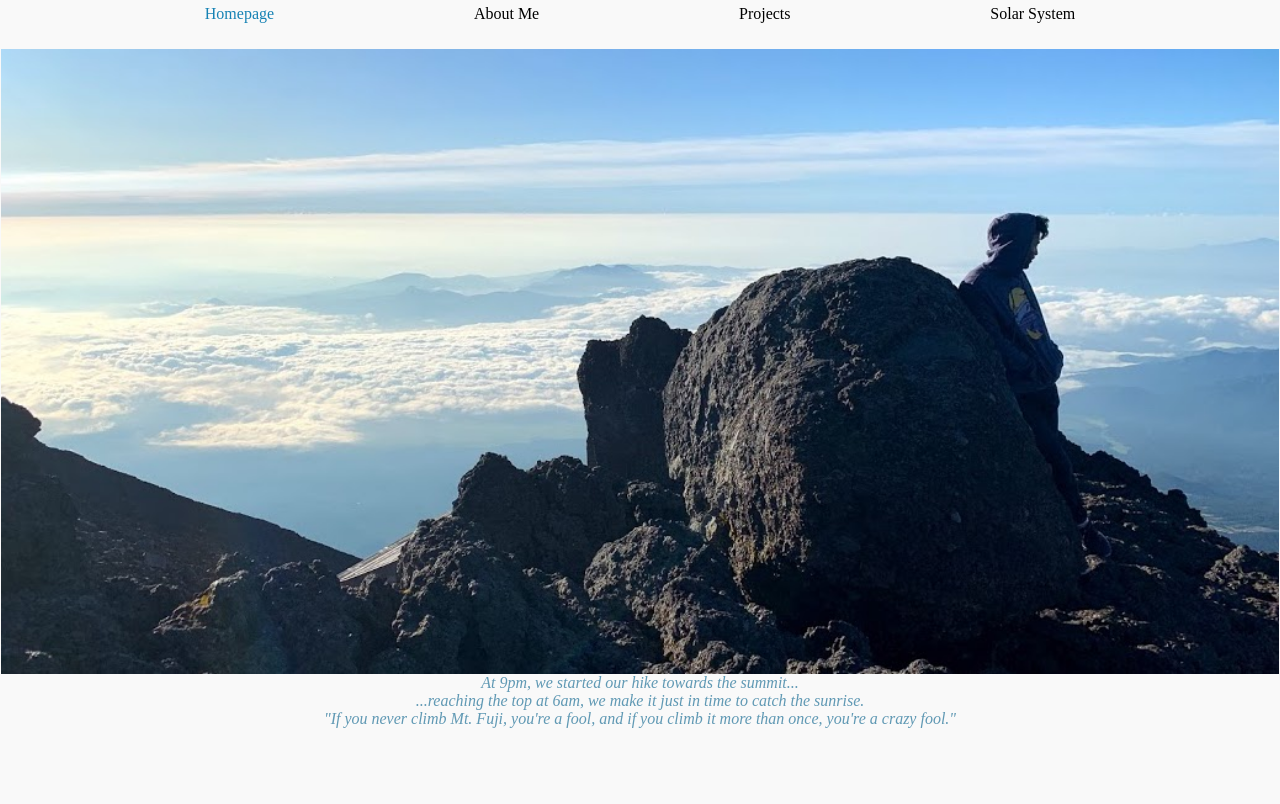
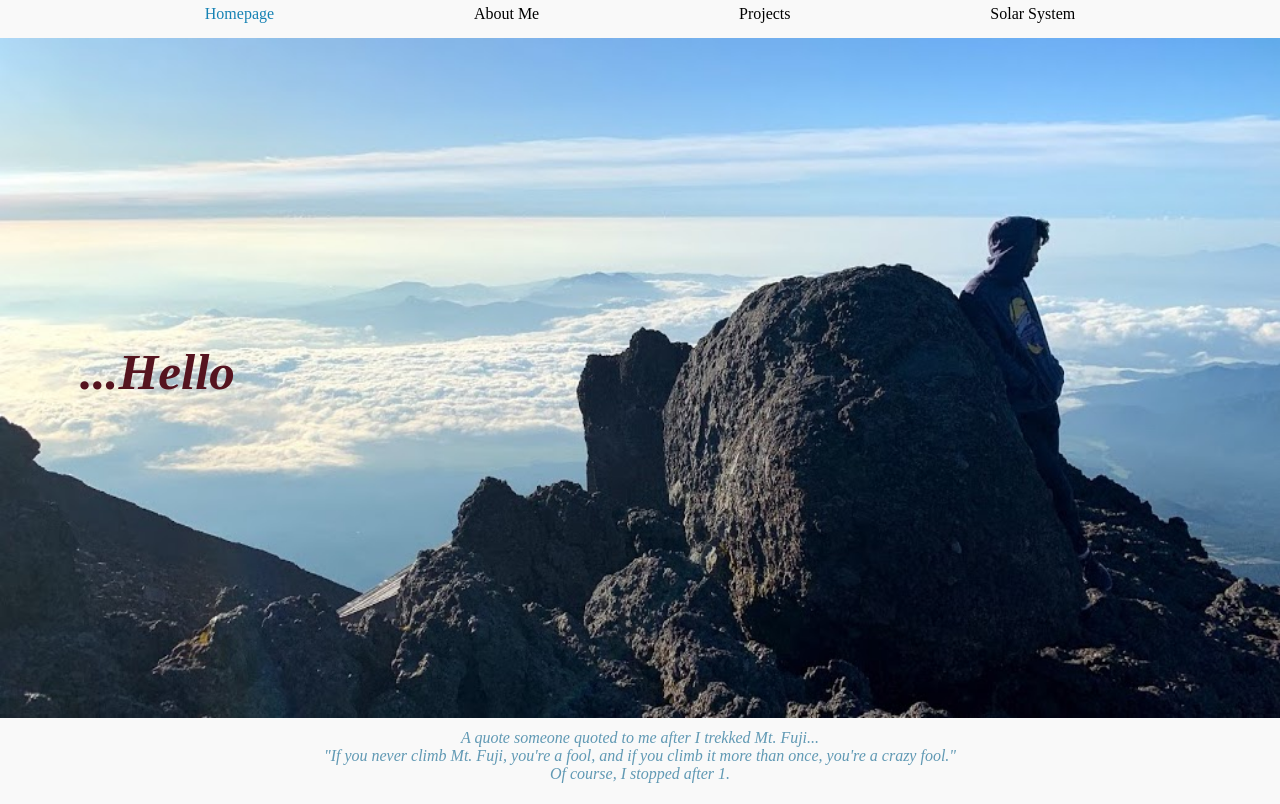
Before and after one commit to timmatsam/portfolio, a React app: page / in a window 1280 px wide. Built offline with nearby package versions, Linux system fonts and the light colour scheme.

Commit message:
style: restyle homepage as a splashpage

```diff
--- a/client/views/Homepage.js
+++ b/client/views/Homepage.js
@@ -4,35 +4,51 @@ import styled from 'styled-components';
 // STYLED-COMPONENTS
 const Fuji = styled.img`
   width: 100%;
+  height: 85vh;
 `;
-const Wrapper = styled.div`
+const Caption = styled.div`
   display: flex;
   flex-direction: column;
-  justify-content: center;
+  justify-content: space-even;
   align-items: center;
   font-style: italic;
   margin: 1px;
   padding-top: 10px;
   color: rgba(79, 142, 172, 0.904);
 `;
+const Wrapper = styled.div`
+  display: flex;
+  flex-direction: column;
+  justify-content: space-evenly;
+  margin-top: -40px;
+  margin-bottom: 20px;
+`;
+const Greeting = styled.h1`
+  color: #55141f;
+  font-style: italic;
+  position: absolute;
+  margin: 0 0 5rem 5rem;
+  font-size: 4vw;
+`;
 
 // COMPONENT
 function Homepage() {
   return (
-    <div id="homepage">
-      <Wrapper>
-        <Fuji src="assets/fuji.jpg" alt="highest-point-on-mount-fuji" />
+    <Wrapper>
+      <Fuji src="assets/fuji.jpg" alt="highest-point-on-mount-fuji" />
+      <Greeting>...Hello</Greeting>
+      <Caption>
         <p>
-          At 9pm, we started our hike towards the summit...
+          A quote someone quoted to me after I trekked Mt. Fuji...
         </p>
-        <p>...reaching the top at 6am, we make it just in time to catch the sunrise.</p>
         <p>
           "If you never climb Mt. Fuji, you're a fool, and if you climb it more than once,
           you're a crazy fool."
 
         </p>
-      </Wrapper>
-    </div>
+        <p>Of course, I stopped after 1.</p>
+      </Caption>
+    </Wrapper>
   );
 }
 
--- a/public/style.css
+++ b/public/style.css
@@ -53,24 +53,6 @@ a.navlink:before {
 a.navlink:hover:before {
   visibility: visible;
   transform: scaleX(1);
-}
-
-#homepage {
-  display: flex;
-  flex-direction: column;
-  justify-content: space-evenly;
-  margin-top: -40px;
-  margin-bottom: 20px;
-}
-#welcome {
-  display: flex;
-  justify-items: space-evenly;
-  align-items: center;
-  margin: 15px;
-  padding: 10px;
-}
-#welcome > * {
-  padding: 5px;
 }
 
 .projects {
```
Also changed, not shown: TODO.txt (+4 -3 lines).
